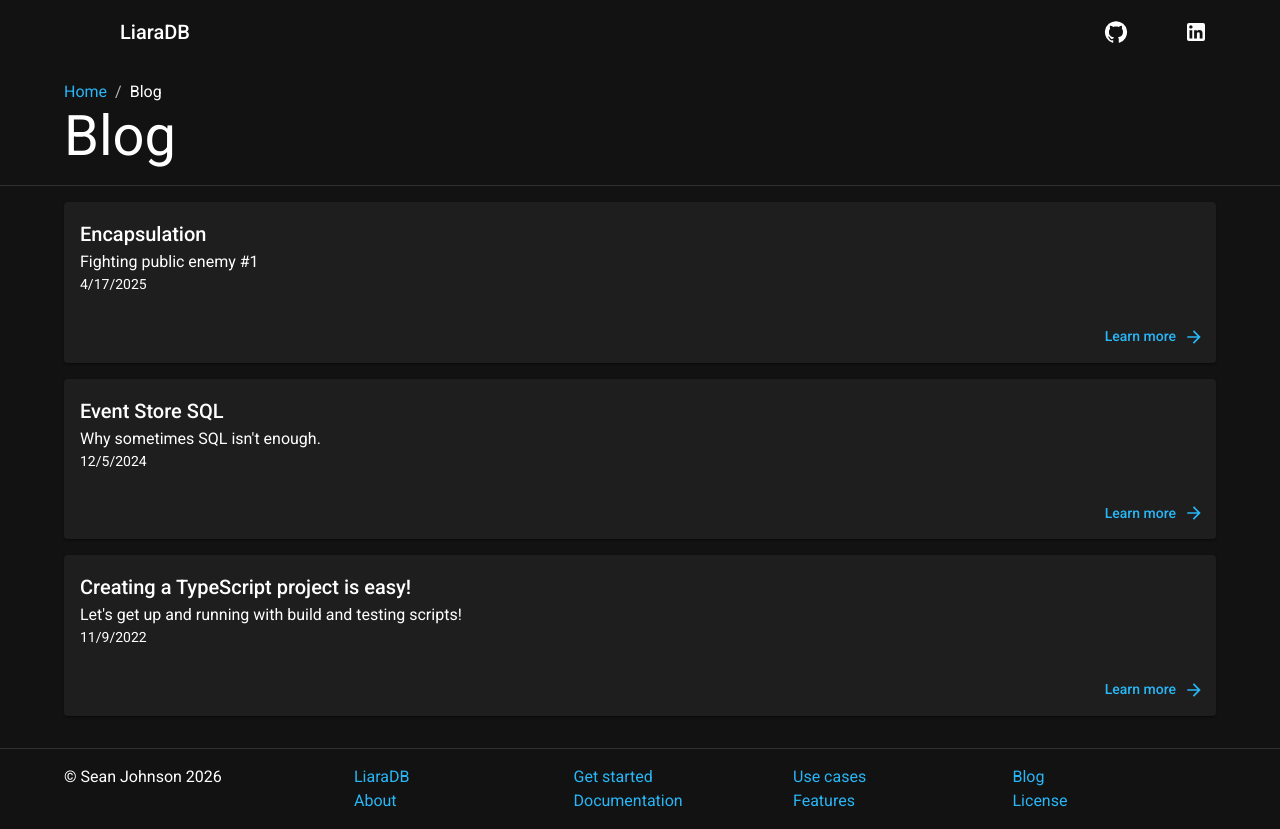
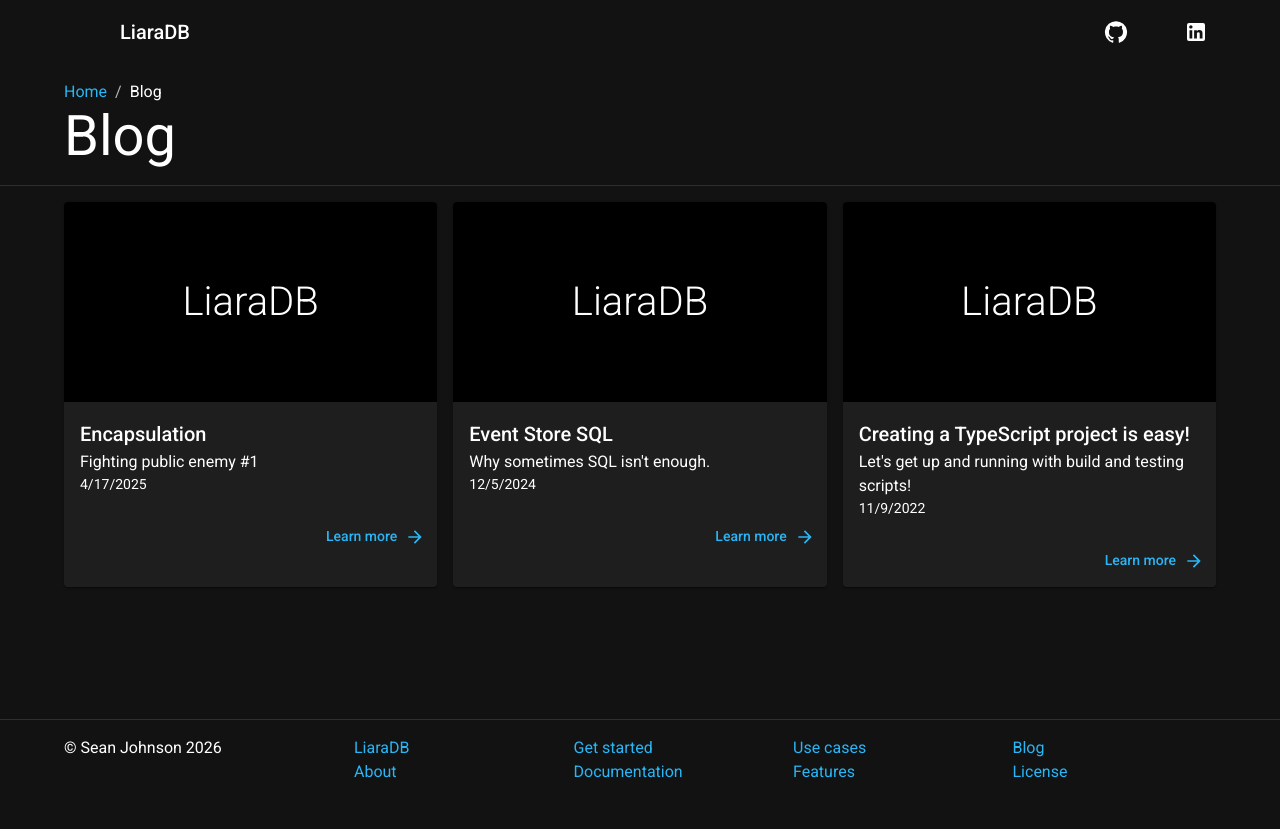
Before and after one commit to liaradb/liaradb.github.io, a Next.js app: page /blog in a window 1280 px wide. After the commit the page ends 800 px from the top, so only its background shows below. Built offline with nearby package versions, Linux system fonts and the light colour scheme; some icons are missing; what @mui/material-nextjs would draw is missing.

Commit message:
Fixed blog item grid.

```diff
--- a/src/app/blog/blog_item.tsx
+++ b/src/app/blog/blog_item.tsx
@@ -11,12 +11,8 @@
   title: string;
 }> = ({ date, href, title, subtitle }) => {
   return (
-    <Box
-      flex={"1 0 calc(50% - 8px)"}
-      key={href}
-      component={Card}
-      minWidth={400}
-    >
+    <Box flex={"1 0 calc(50% - 8px)"} key={href} component={Card}>
+      <Header />
       <CardContent>
         <Typography variant="h6">{title}</Typography>
         <Typography variant="body1">{subtitle}</Typography>
@@ -41,3 +37,20 @@
     </Box>
   );
 };
+
+const Header = () => (
+  <Box
+    sx={{
+      width: "100%",
+      height: 200,
+      backgroundColor: "#000",
+    }}
+    display="flex"
+    alignItems="center"
+    justifyContent="center"
+  >
+    <Typography variant="h2" component="span">
+      LiaraDB
+    </Typography>
+  </Box>
+);
--- a/src/app/blog/entries.tsx
+++ b/src/app/blog/entries.tsx
@@ -1,13 +1,22 @@
+import { FC } from "react";
+import { Grid } from "@mui/material";
+
 import { getSortedPostsData } from "@/lib/posts";
+
 import { BlogItem } from "./blog_item";
-import { FC } from "react";
 
-export const Entries: FC<{ max?: number }> = ({ max }) => {
+export const Entries: FC<{ max?: number; cols?: 2 | 3 }> = ({
+  max,
+  cols = 3,
+}) => {
   const posts = getSortedPostsData();
-  return posts
+  return (
+    <Grid container spacing={2}>
+      {posts
         .filter((_, i) => !max || i < max)
         .map((e) => {
           return (
+            <Grid size={{ xs: 12, md: cols === 2 ? 6 : 4 }} container>
               <BlogItem
                 key={e.id}
                 date={e.date}
@@ -15,6 +24,9 @@
                 title={e.title}
                 subtitle={e.subtitle}
               />
+            </Grid>
           );
-    });
+        })}
+    </Grid>
+  );
 };
--- a/src/app/home/blog.tsx
+++ b/src/app/home/blog.tsx
@@ -22,9 +22,7 @@
           View all
         </LinkButton>
       </Box>
-      <Box display="flex" flexDirection="row" gap={2} flexWrap="wrap">
-        <Entries max={2} />
-      </Box>
+      <Entries max={2} cols={2} />
     </>
   );
 }
```
Lines whose indentation alone changed are shown as unchanged.
